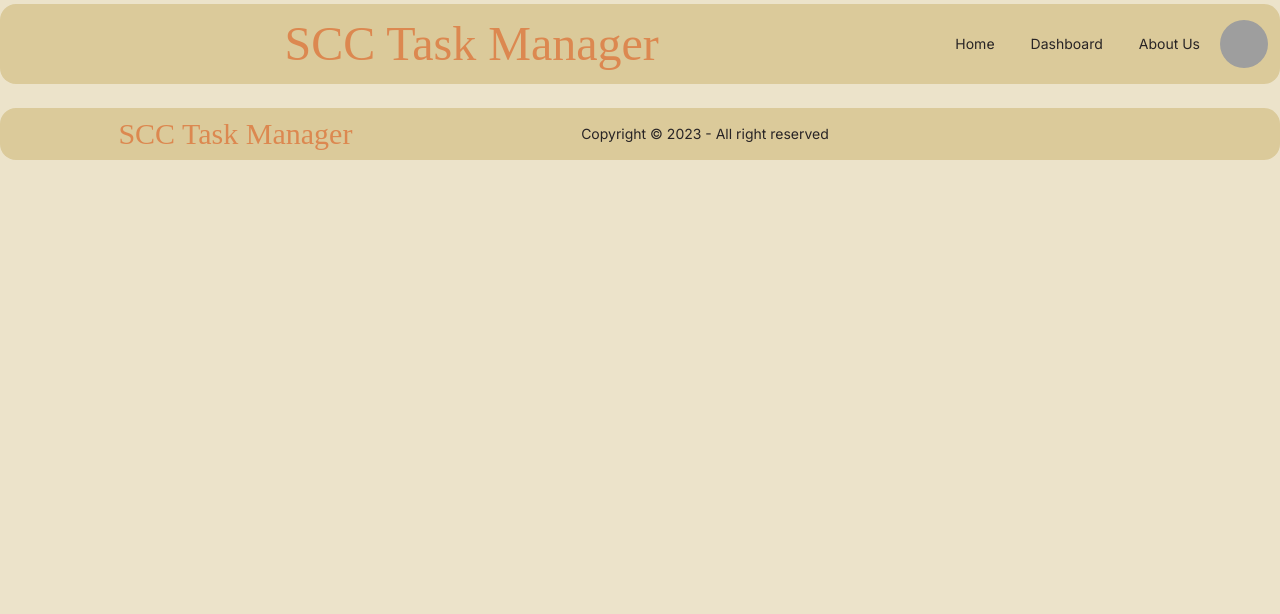
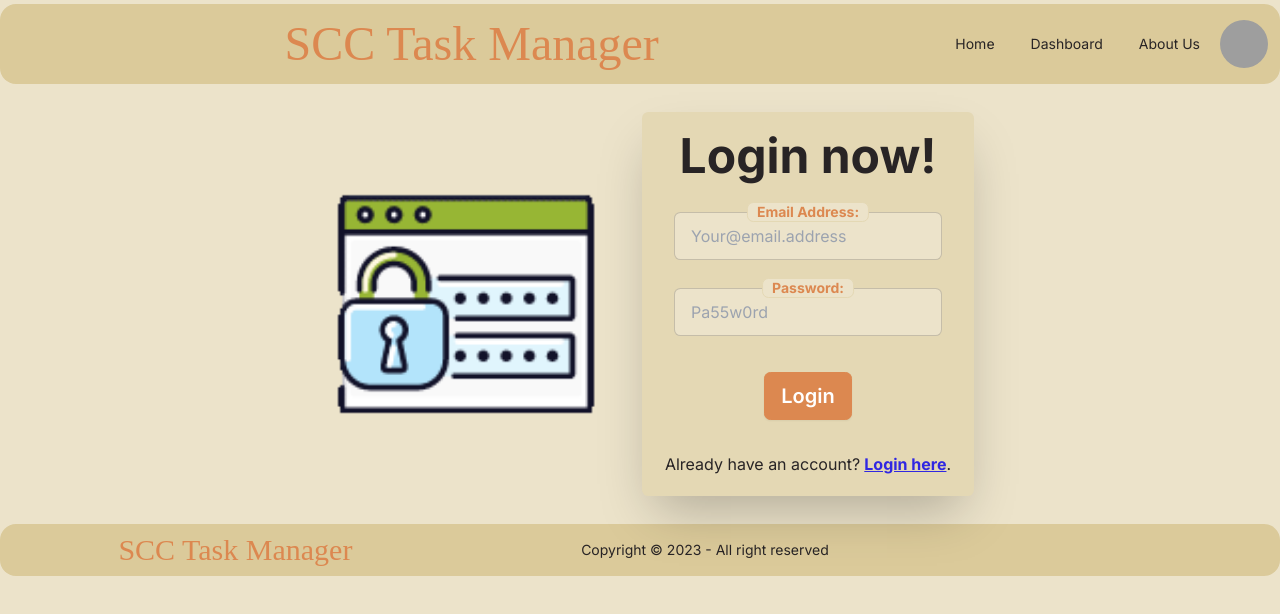
Before and after one commit to AlfredGomes23/SCC-Task-Manager-Client, a React (Vite) app: page /login in a window 1280 px wide. Shown: the top 614 px of the page. Built offline with nearby package versions, Linux system fonts and the light colour scheme; grey boxes are pictures that could not be loaded; some icons are missing; a web font is replaced by a local one.

Commit message:
login page completed

```diff
--- a/src/pages/LoginPage.jsx
+++ b/src/pages/LoginPage.jsx
@@ -1,11 +1,63 @@
-
+import { useState } from "react";
+import { useForm } from "react-hook-form";
+import login from '../assets/login.gif'
+import { Link } from "react-router-dom";
 
 
 const LoginPage = () => {
-
+    const [loggingIn, setLoggingIn] = useState(false);
+    const [err, setErr] = useState('');
+    const { register, handleSubmit } = useForm();
+    const onSubmit = (data) => {
+        setLoggingIn(true);
+        console.log(data);
+        setLoggingIn(false);
+    }
     return (
         <div className="hero">
-
+            <div className="hero-content flex-col md:flex-row">
+                <div className="hidden md:block">
+                    <img src={login} alt="login" className="w-80" />
+                </div>
+                <div className="card shrink-0 max-w-sm shadow-2xl bg-base-200">
+                    <h1 className="text-5xl font-bold text-center mt-5">Login now!</h1>
+                    <form onSubmit={handleSubmit(onSubmit)} className="card-body">
+                        {/* email */}
+                        <div className="form-control indicator">
+                            <span className="indicator-item indicator-center badge text-accent font-bold">Email Address:</span>
+                            <input
+                                type="email"
+                                {...register("email",
+                                    { pattern: /^[^\s@]+@[^\s@]+\.[^\s@]+$/ })}
+                                placeholder="Your@email.address"
+                                className="input input-bordered" required/>
+                        </div>
+                        {/* password */}
+                        <div className="form-control indicator mt-5">
+                            <span className="indicator-item indicator-center badge text-accent font-bold">Password:</span>
+                            <input
+                                type="password"
+                                {...register("password",
+                                    { pattern: /^(?=.*[a-z])(?=.*[A-Z])(?=.*\d).{6,}$/ })}
+                                placeholder="Pa55w0rd"
+                                className="input input-bordered" required/>
+                        </div>
+                        {/* error */}
+                        <div className="max-w-lg ">
+                            {err ? <p className="text-center text-error font-semibold">{err}</p> : ''}
+                        </div>
+                        <div className="form-control mt-5">
+                            {loggingIn ?
+                                <button className="btn btn-accent text-white text-xl mx-auto">
+                                    Logging In<span className="loading loading-dots text-white"></span>
+                                </button> :
+                                <input type="submit" value="Login" className="btn btn-accent text-white text-xl mx-auto" />}
+                        </div>
+                    </form>
+                    <p className="text-center mb-5">Already have an account?
+                        <Link to='/login' className='link text-[#3027e2] font-bold underline ml-1'>Login here</Link>.</p>
+                </div>
+            </div>
         </div>
     );
 };
```
